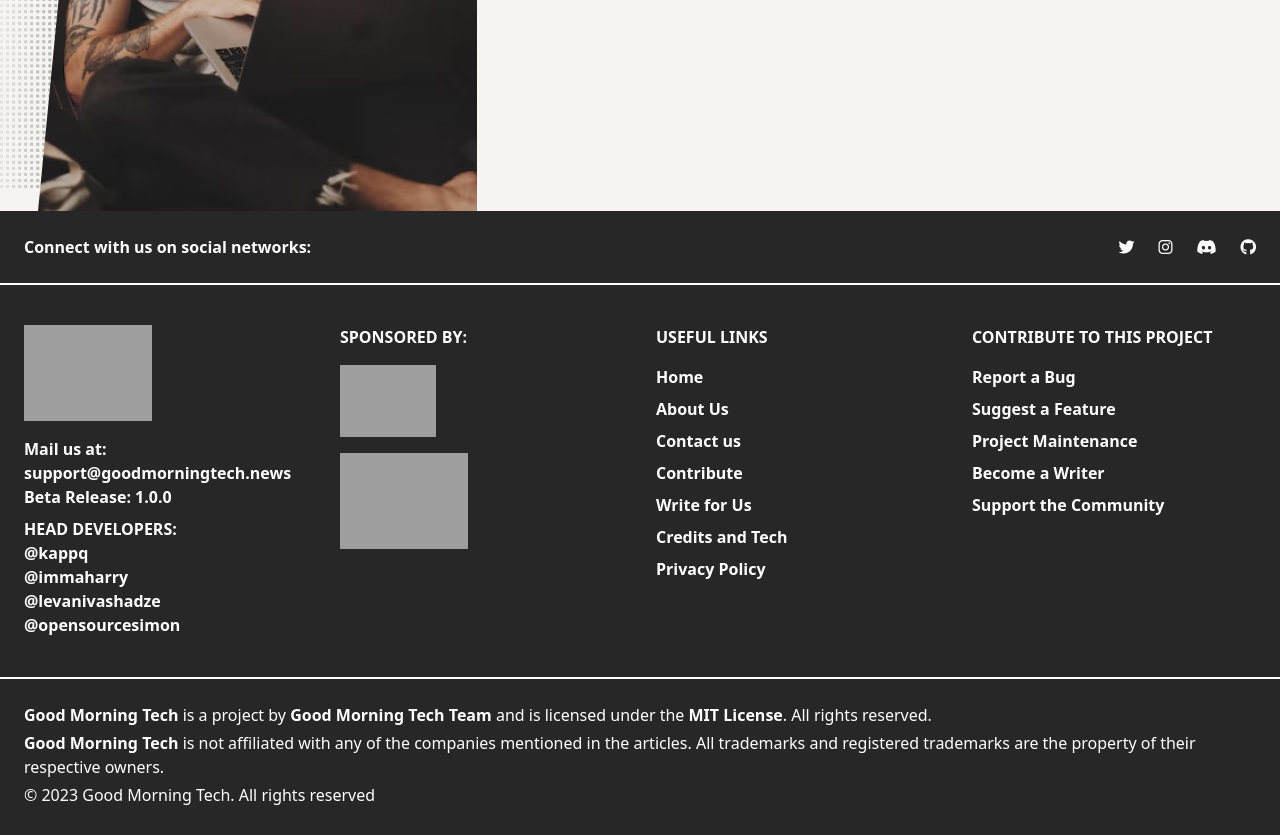
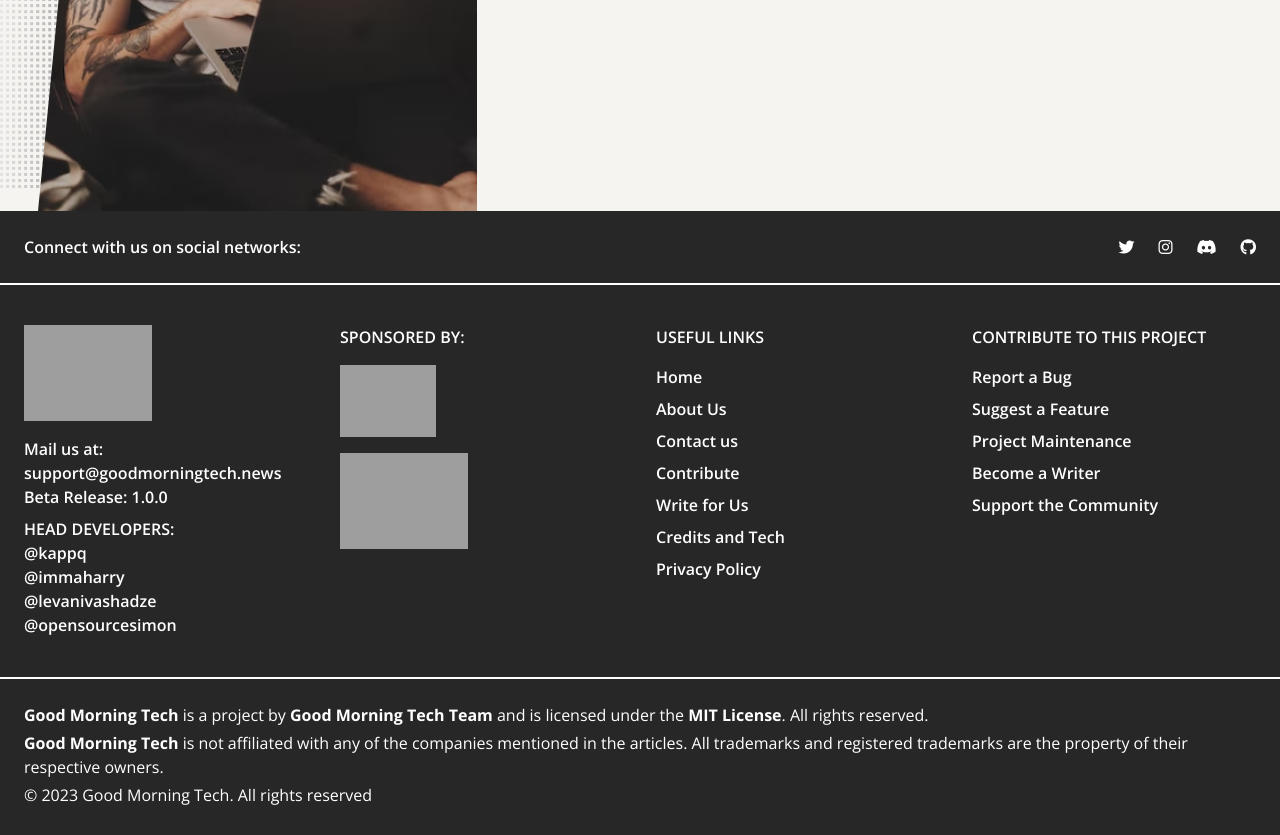
Before and after one commit to GoodMorninTech/GoodMorningTech, a Flask app: template newspaper/templates/old_files/index.html in a window 1280 px wide. Shown: the part 830-1665 px from the top of the page. Run offline with Flask 3, Linux system fonts and the light colour scheme; the template is opened without the code that fills it, so the values that code supplies are empty; grey boxes are pictures that could not be loaded.

Commit message:
Minor class issue fix.

```diff
--- a/newspaper/templates/layout.html
+++ b/newspaper/templates/layout.html
@@ -76,7 +76,7 @@
             <script src="{{ url_for('static', filename='Javascript/navbar.js') }}"></script>
         </header>
         {% block body %}{% endblock %}
-        <footer class="bg-gmt-black-primary text-center text-white lg:text-left">
+        <footer class="bg-gmt-black-primary text-center text-white lg:text-left font-gmt-open-sans">
             <div class="flex items-center justify-center border-b-2 border-white p-6 lg:justify-between">
               <div class="mr-12 hidden lg:block">
                 <span class="font-semibold">Connect with us on social networks:</span>
@@ -136,25 +136,25 @@
                 <div class="">
                   <h6 class="mb-4 flex justify-center font-semibold uppercase md:justify-start">Useful links</h6>
                   <p class="mb-2 font-semibold">
-                    <a class="hover:text-gray-400 transition-colors duration-300 ease-in-out" href="#!" class="font-semibold text-white">Home</a>
+                    <a class="hover:text-gray-400 transition-colors duration-300 ease-in-out text-white" href="#!">Home</a>
                   </p>
                   <p class="mb-2 font-semibold">
-                    <a class="hover:text-gray-400 transition-colors duration-300 ease-in-out" href="#!" class="font-semibold text-white">About Us</a>
+                    <a class="hover:text-gray-400 transition-colors duration-300 ease-in-out text-white" href="#!">About Us</a>
                   </p>
                   <p class="mb-2 font-semibold">
-                    <a class="hover:text-gray-400 transition-colors duration-300 ease-in-out" href="#!" class="font-semibold text-white">Contact us</a>
+                    <a class="hover:text-gray-400 transition-colors duration-300 ease-in-out text-white" href="#!">Contact us</a>
                   </p>
                   <p class="mb-2 font-semibold">
-                    <a class="hover:text-gray-400 transition-colors duration-300 ease-in-out" class="hover:text-gray-400 transition-colors duration-300 ease-in-out" href="#!" class="font-semibold text-white">Contribute</a>
+                    <a class="hover:text-gray-400 transition-colors duration-300 ease-in-out text-white" href="#!">Contribute</a>
                   </p>
                   <p class="mb-2 font-semibold">
-                    <a class="hover:text-gray-400 transition-colors duration-300 ease-in-out" href="#!" class="font-semibold text-white">Write for Us</a>
+                    <a class="hover:text-gray-400 transition-colors duration-300 ease-in-out text-white" href="#!">Write for Us</a>
                   </p>
                   <p class="mb-2 font-semibold">
-                    <a class="hover:text-gray-400 transition-colors duration-300 ease-in-out" href="#!" class="font-semibold text-white">Credits and Tech</a>
+                    <a class="hover:text-gray-400 transition-colors duration-300 ease-in-out text-white" href="#!">Credits and Tech</a>
                   </p>
                   <p class="font-semibold">
-                    <a class="hover:text-gray-400 transition-colors duration-300 ease-in-out" href="#!" class="font-semibold text-white">Privacy Policy</a>
+                    <a class="hover:text-gray-400 transition-colors duration-300 ease-in-out text-white" href="#!">Privacy Policy</a>
                   </p>
                 </div>
                 <div class="">
```
Also changed, not shown: newspaper/static/tailwind.css.
